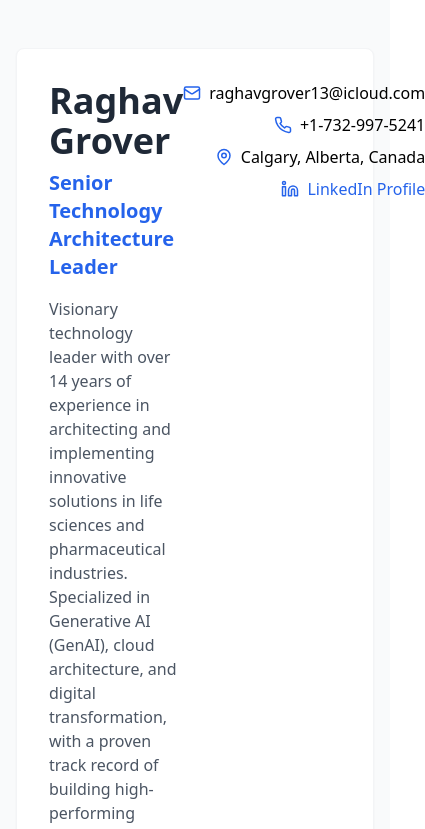
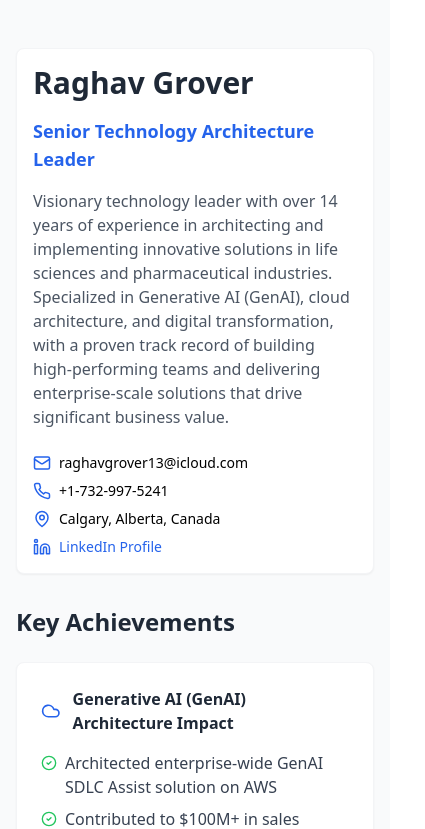
Before and after one commit to raghavgrover13/raghavgroverresume, a React (Create React App) app: page / in a window 390 px wide. Shown: the top 829 px of the page, 425 px wide, since content can reach past the window. Built offline with nearby package versions, Linux system fonts and the light colour scheme.

Commit message:
Fixing portrait view

```diff
--- a/src/components/Resume.jsx
+++ b/src/components/Resume.jsx
@@ -283,37 +283,37 @@ export default function ModernResume() {
       <div className="min-h-screen bg-gray-50 py-12">
           <div className="max-w-7xl mx-auto px-4">
               {/* Header */}
-              <div className="bg-white rounded-lg shadow-sm border border-gray-100 p-8 mb-8">
-                  <div className="flex justify-between items-start">
-                      <div>
-                          <h1 className="text-4xl font-bold text-gray-800 mb-2">Raghav Grover</h1>
-                          <h2 className="text-xl text-blue-600 font-semibold mb-4">Senior Technology Architecture Leader</h2>
+              <div className="bg-white rounded-lg shadow-sm border border-gray-100 p-4 sm:p-8 mb-8">
+                    <div className="flex flex-col lg:flex-row lg:justify-between lg:items-start gap-6">
+                        <div className="space-y-4">
+                            <h1 className="text-3xl sm:text-4xl font-bold text-gray-800">Raghav Grover</h1>
+                            <h2 className="text-lg sm:text-xl text-blue-600 font-semibold">Senior Technology Architecture Leader</h2>
                             <p className="text-gray-600 max-w-2xl">
                                 Visionary technology leader with over 14 years of experience in architecting and implementing innovative solutions in life sciences and pharmaceutical industries.
                                 Specialized in Generative AI (GenAI), cloud architecture, and digital transformation, with a proven track record of building high-performing teams
                                 and delivering enterprise-scale solutions that drive significant business value.
                             </p>
                         </div>
-                      <div className="text-right space-y-2">
-                          <div className="flex items-center justify-end gap-2">
+                        <div className="flex flex-col space-y-2 sm:items-end">
+                            <div className="flex items-center gap-2 sm:justify-end">
                                 <Mail size={18} className="text-blue-600" />
-                              <span>raghavgrover13@icloud.com</span>
+                                <span className="text-sm sm:text-base">raghavgrover13@icloud.com</span>
                             </div>
-                          <div className="flex items-center justify-end gap-2">
+                            <div className="flex items-center gap-2 sm:justify-end">
                                 <Phone size={18} className="text-blue-600" />
-                              <span>+1-732-997-5241</span>
+                                <span className="text-sm sm:text-base">+1-732-997-5241</span>
                             </div>
-                          <div className="flex items-center justify-end gap-2">
+                            <div className="flex items-center gap-2 sm:justify-end">
                                 <MapPin size={18} className="text-blue-600" />
-                              <span>Calgary, Alberta, Canada</span>
+                                <span className="text-sm sm:text-base">Calgary, Alberta, Canada</span>
                             </div>
-                          <div className="flex items-center justify-end gap-2">
+                            <div className="flex items-center gap-2 sm:justify-end">
                                 <Linkedin size={18} className="text-blue-600" />
                                 <a
                                     href="https://linkedin.com/in/raghav-grover-82906538"
                                     target="_blank"
                                     rel="noopener noreferrer"
-                                  className="text-blue-600 hover:text-blue-800 hover:underline"
+                                    className="text-sm sm:text-base text-blue-600 hover:text-blue-800 hover:underline"
                                 >
                                     LinkedIn Profile
                                 </a>
```
Lines whose indentation alone changed are shown as unchanged.
